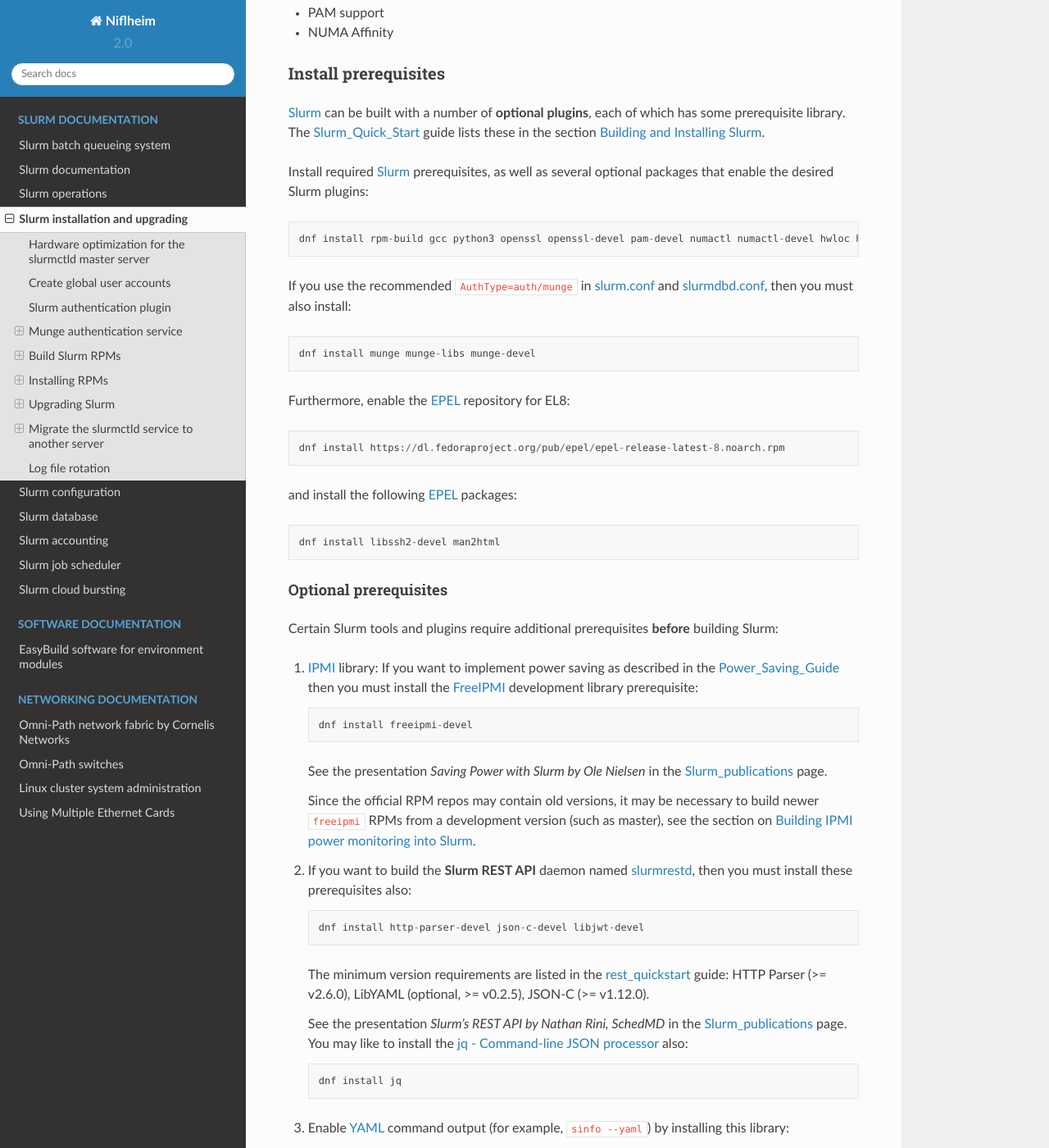
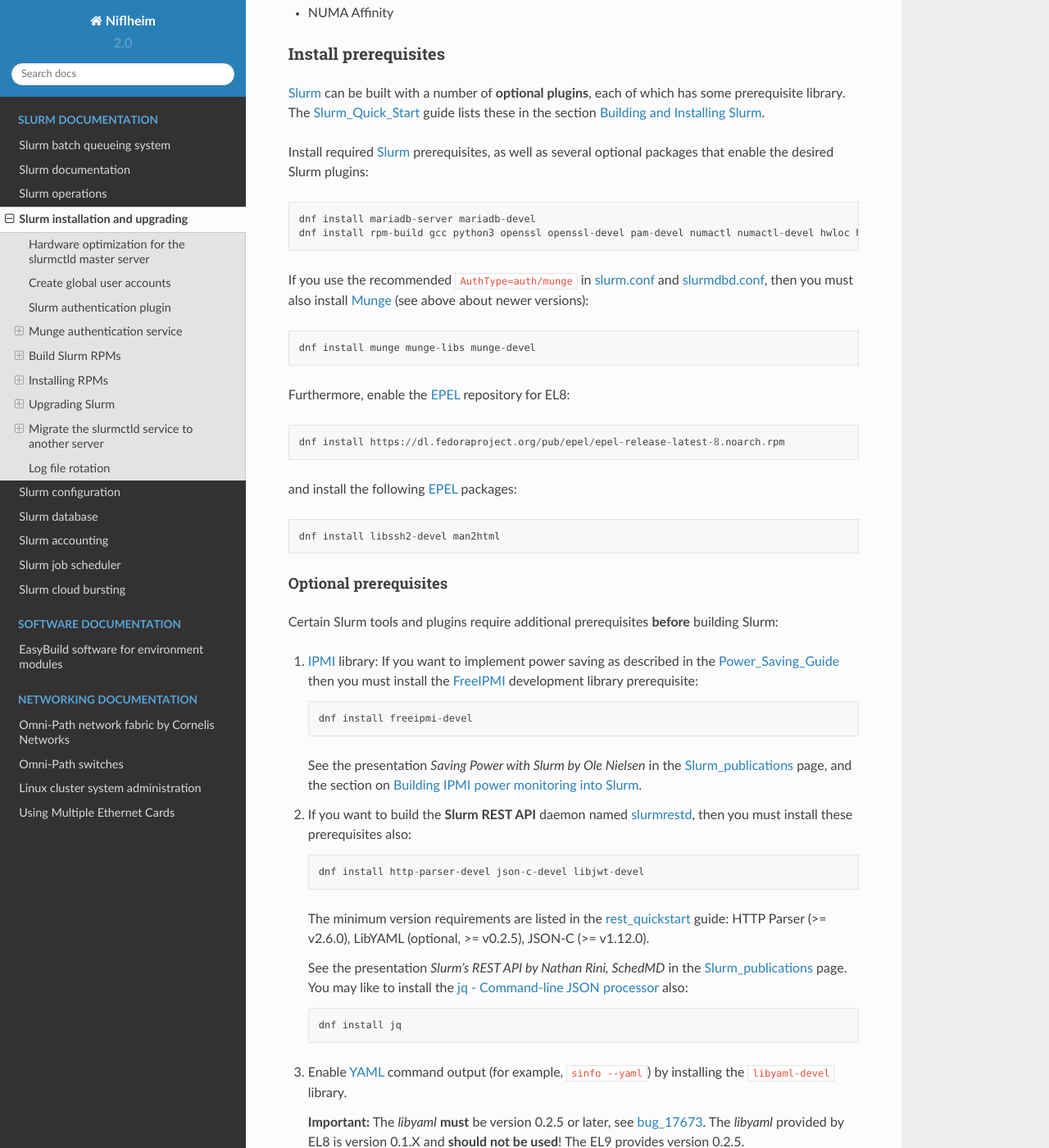
Before and after one commit to OleHolmNielsen/Niflheim_system, a Sphinx documentation site: the page built from docs/Slurm_installation.rst, in a window 1280 px wide and 1400 px high, scrolled down 5211 px. Shown: the whole window at 82% size. Built offline with Sphinx 7.4.7 and the Read the Docs theme 2.0.0, drawn with Linux system fonts in a browser that asks for light colours; some of the changed text lies outside the part shown.

Commit message:
MariaDB info

```diff
--- a/docs/Slurm_installation.rst
+++ b/docs/Slurm_installation.rst
@@ -228,9 +227,10 @@
 
 Install required Slurm_ prerequisites, as well as several optional packages that enable the desired Slurm plugins::
 
+  dnf install mariadb-server mariadb-devel
   dnf install rpm-build gcc python3 openssl openssl-devel pam-devel numactl numactl-devel hwloc hwloc-devel munge munge-libs munge-devel lua lua-devel readline-devel rrdtool-devel ncurses-devel gtk2-devel libibmad libibumad perl-Switch perl-ExtUtils-MakeMaker xorg-x11-xauth
 
-If you use the recommended ``AuthType=auth/munge`` in slurm.conf_ and slurmdbd.conf_, then you must also install::
+If you use the recommended ``AuthType=auth/munge`` in slurm.conf_ and slurmdbd.conf_, then you must also install Munge_ (see above about newer versions)::
 
   dnf install munge munge-libs munge-devel
 
@@ -253,10 +253,8 @@
 
      dnf install freeipmi-devel
 
-   See the presentation *Saving Power with Slurm by Ole Nielsen* in the Slurm_publications_ page.
-
-   Since the official RPM repos may contain old versions, it may be necessary to build newer ``freeipmi`` RPMs from a development version (such as master),
-   see the section on :ref:`ipmi_power_monitoring`.
+   See the presentation *Saving Power with Slurm by Ole Nielsen* in the Slurm_publications_ page,
+   and the section on :ref:`ipmi_power_monitoring`.
 
 2. If you want to build the **Slurm REST API** daemon named slurmrestd_,
    then you must install these prerequisites also::
@@ -271,9 +269,7 @@
 
      dnf install jq
 
-3. Enable YAML_ command output (for example, ``sinfo --yaml``) by installing this library::
-
-     dnf install libyaml-devel
+3. Enable YAML_ command output (for example, ``sinfo --yaml``) by installing the ``libyaml-devel`` library.
 
    **Important:** The `libyaml` **must** be version 0.2.5 or later, see bug_17673_.
    The `libyaml` provided by EL8 is version 0.1.X and **should not be used**!
```
Also changed, not shown: other parts of docs/Slurm_installation.rst (+1 -2 lines).
